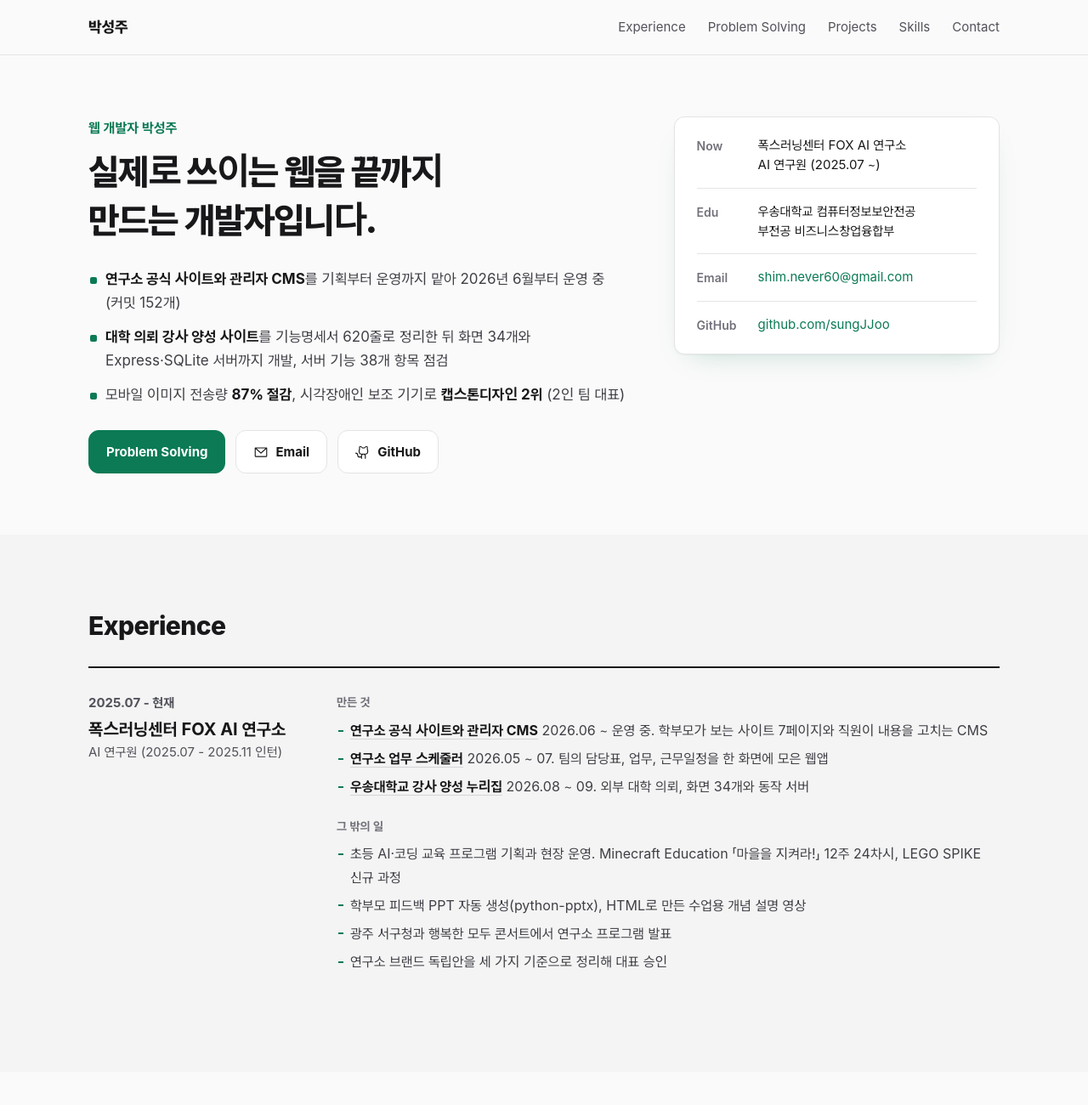
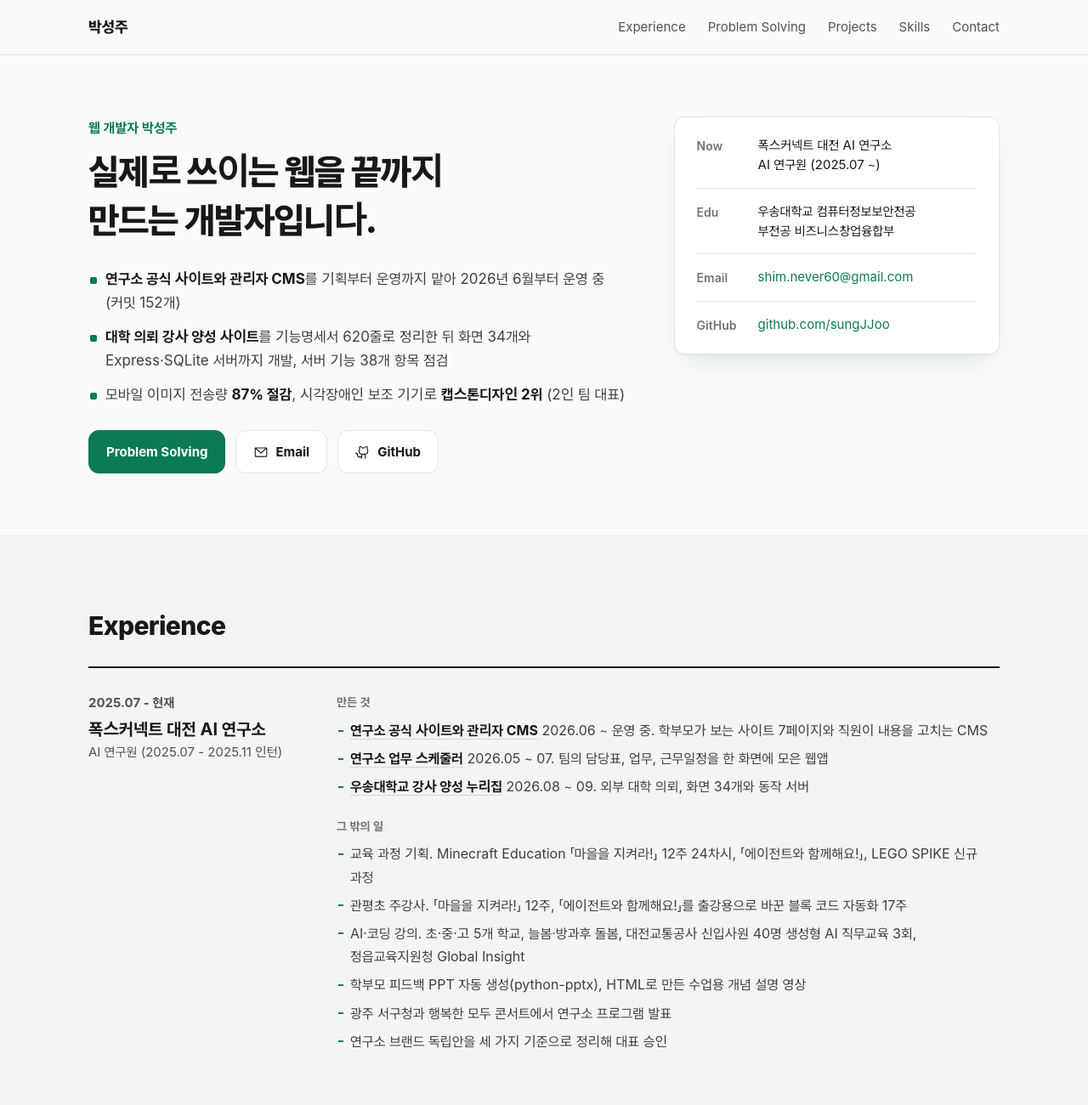
Before and after one commit to sungJJoo/portfolio, a plain HTML site: page index.html in a window 1280 px wide. Shown: the top 1300 px of the page at 85% size. Drawn offline with Linux system fonts and the light colour scheme; a web font is replaced by a local one.

Commit message:
회사 표기를 폭스커넥트 대전 AI 연구소로 바꾸고 Experience에 교육 과정 기획과 강의 경력 반영
Co-Authored-By: Claude Opus 5.5 <noreply@anthropic.com>
Claude-Session: https://claude.ai/code/session_01EznQUZ3bYAoDAk9TWF8xur

```diff
--- a/index.html
+++ b/index.html
@@ -48,7 +48,7 @@
         </div>
         <aside class="profile" aria-label="프로필">
           <dl>
-            <div><dt>Now</dt><dd>폭스러닝센터 FOX AI 연구소<br>AI 연구원 (2025.07 ~)</dd></div>
+            <div><dt>Now</dt><dd>폭스커넥트 대전 AI 연구소<br>AI 연구원 (2025.07 ~)</dd></div>
             <div><dt>Edu</dt><dd>우송대학교 컴퓨터정보보안전공<br>부전공 비즈니스창업융합부</dd></div>
             <div><dt>Email</dt><dd><a href="mailto:shim.never60@gmail.com">shim.never60@gmail.com</a></dd></div>
             <div><dt>GitHub</dt><dd><a href="https://github.com/sungJJoo" target="_blank" rel="noopener">github.com/sungJJoo</a></dd></div>
@@ -64,7 +64,7 @@
         <div class="exp">
           <div class="exp-head">
             <p class="exp-date">2025.07 - 현재</p>
-            <h3>폭스러닝센터 FOX AI 연구소</h3>
+            <h3>폭스커넥트 대전 AI 연구소</h3>
             <p>AI 연구원 (2025.07 - 2025.11 인턴)</p>
           </div>
           <div class="exp-body">
@@ -76,7 +76,9 @@
             </ul>
             <h4>그 밖의 일</h4>
             <ul>
-              <li>초등 AI·코딩 교육 프로그램 기획과 현장 운영. Minecraft Education 「마을을 지켜라!」 12주 24차시, LEGO SPIKE 신규 과정</li>
+              <li>교육 과정 기획. Minecraft Education 「마을을 지켜라!」 12주 24차시, 「에이전트와 함께해요!」, LEGO SPIKE 신규 과정</li>
+              <li>관평초 주강사. 「마을을 지켜라!」 12주, 「에이전트와 함께해요!」를 출강용으로 바꾼 블록 코드 자동화 17주</li>
+              <li>AI·코딩 강의. 초·중·고 5개 학교, 늘봄·방과후 돌봄, 대전교통공사 신입사원 40명 생성형 AI 직무교육 3회, 정읍교육지원청 Global Insight</li>
               <li>학부모 피드백 PPT 자동 생성(python-pptx), HTML로 만든 수업용 개념 설명 영상</li>
               <li>광주 서구청과 행복한 모두 콘서트에서 연구소 프로그램 발표</li>
               <li>연구소 브랜드 독립안을 세 가지 기준으로 정리해 대표 승인</li>
```
Also changed, not shown: projects/fox-ai-lab.html (+1 -1 lines).
